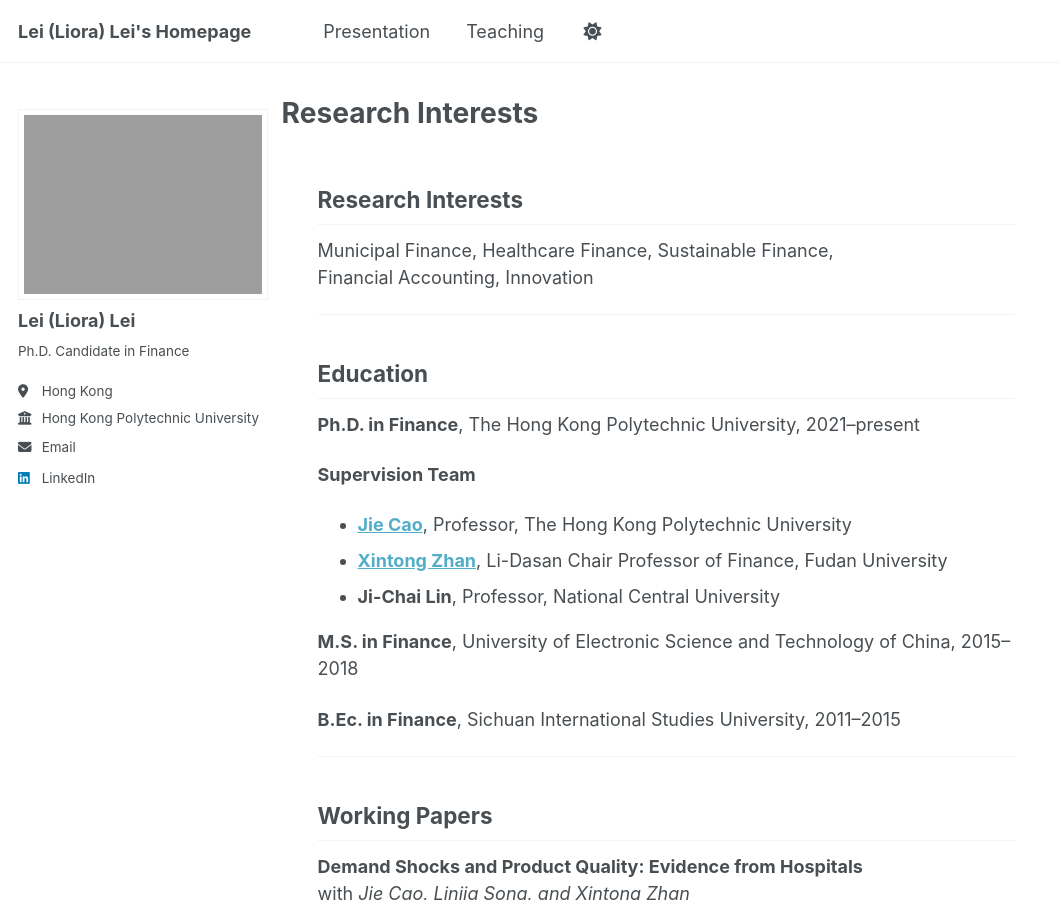
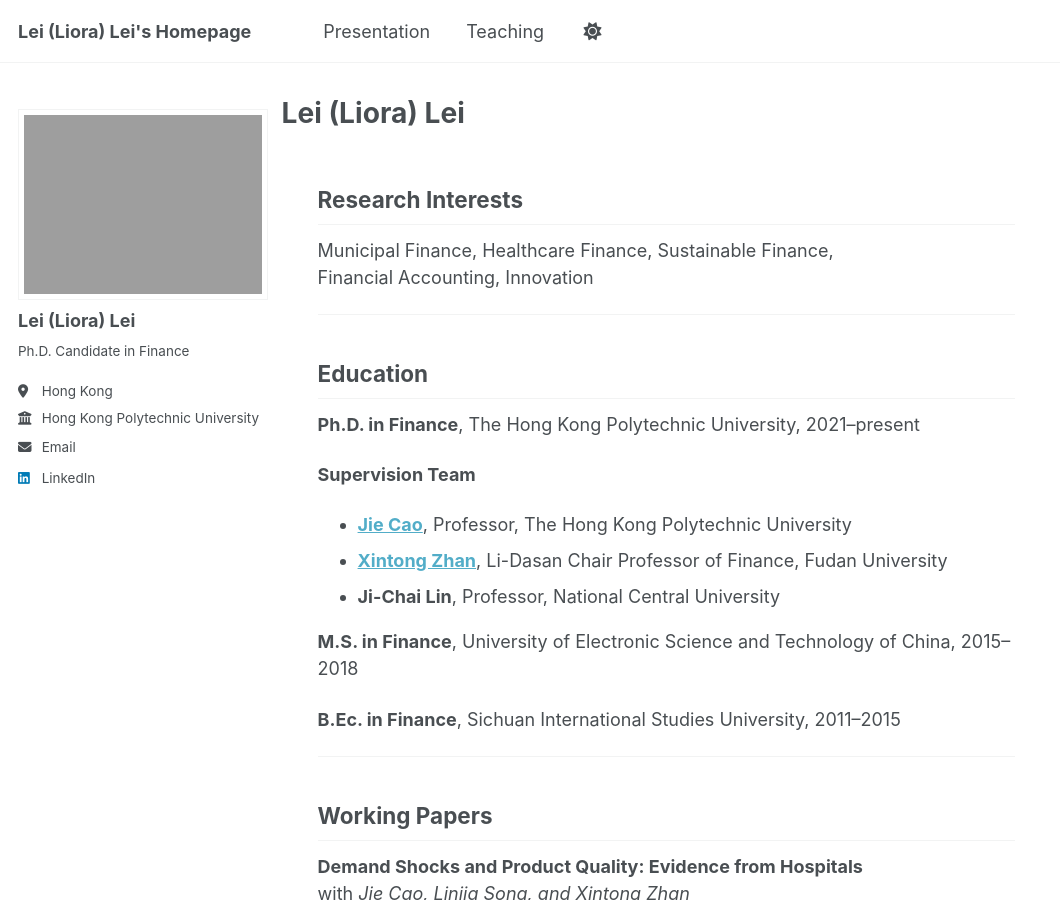
Before and after one commit to Liora-Lei/Lei-Lei, a Jekyll site: the page built from _pages/about.md, in a window 1280 px wide and 900 px high. Shown: the whole window, without its empty margins (0-1060 px from the left). Built offline with Jekyll 4.4.1, drawn with Linux system fonts in a browser that asks for light colours; a script that is not in the unit is left out; our own code applies the rules of GitHub Pages for plain Markdown files.

Commit message:
Update about.md

```diff
--- a/_pages/about.md
+++ b/_pages/about.md
@@ -1,5 +1,6 @@
 ---
 layout: single
+title: "Lei (Liora) Lei"
 permalink: /
 author_profile: true
 hide_meta: true
```
